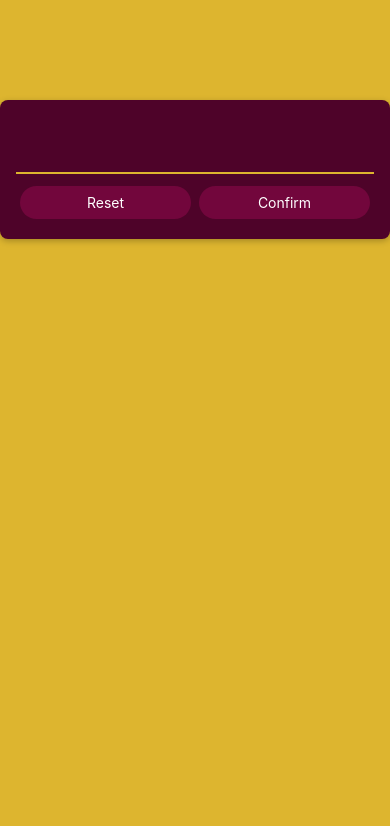
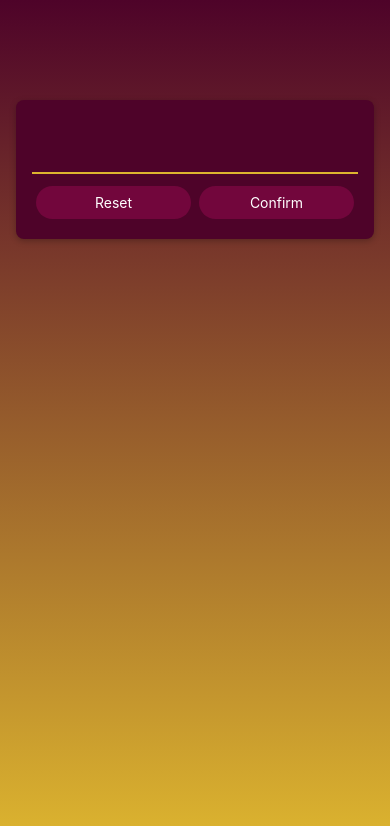
Before and after one commit to rafaelbp92/GuessMyNumber, a React Native app: screen / in a window 390 px wide. Shown: the top 826 px of the page. Built offline with nearby package versions, Linux system fonts and the light colour scheme.

Commit message:
Adding linear gradient

```diff
--- a/App.js
+++ b/App.js
@@ -1,11 +1,12 @@
-import { StyleSheet, Text, View } from "react-native";
+import { StyleSheet } from "react-native";
 import StartGameScreen from "./screens/StartGameScreen";
+import { LinearGradient } from 'expo-linear-gradient'
 
 export default function App() {
   return (
-    <View style={styles.container}>
+    <LinearGradient colors={['#4e0329', '#ddb52f']} style={styles.container}>
       <StartGameScreen />
-    </View>
+    </LinearGradient>
   );
 }
 
--- a/package.json
+++ b/package.json
@@ -12,7 +12,8 @@
     "expo": "~49.0.7",
     "expo-status-bar": "~1.6.0",
     "react": "18.2.0",
-    "react-native": "0.72.4"
+    "react-native": "0.72.4",
+    "expo-linear-gradient": "~12.3.0"
   },
   "devDependencies": {
     "@babel/core": "^7.20.0"
--- a/screens/StartGameScreen.js
+++ b/screens/StartGameScreen.js
@@ -29,6 +29,7 @@ const styles = StyleSheet.create({
     alignItems: "stretch",
     padding: 16,
     marginTop: 100,
+    marginHorizontal: 16,
     backgroundColor: "#4e0329",
     borderRadius: 8,
     elevation: 4,
```
Also changed, not shown: 1 other file (tests, documents, lock files or other folders).
